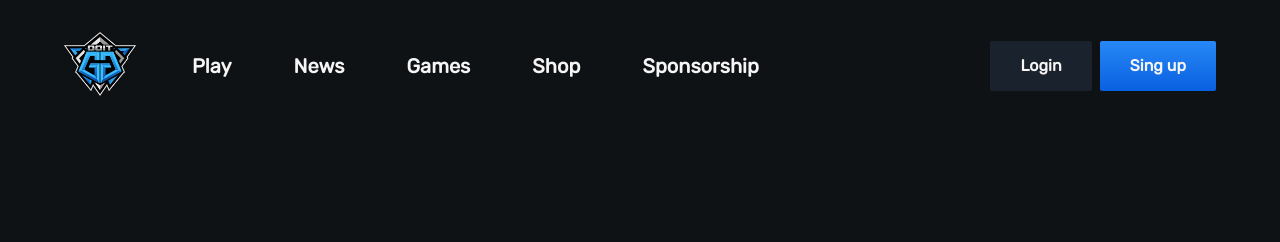
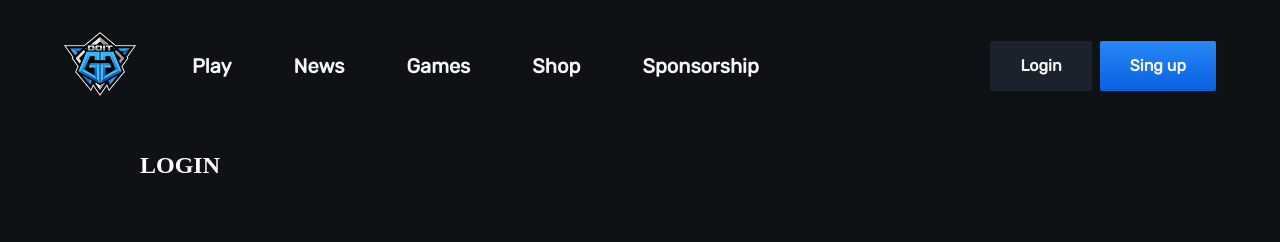
Before and after one commit to sergiymatsiuk/DOIT, a Nuxt app: page /login in a window 1280 px wide. Shown: the top 242 px of the page. Built offline with nearby package versions, Linux system fonts and the light colour scheme; what v-calendar would draw is missing.

Commit message:
create login page

```diff
--- /dev/null
+++ b/pages/login.vue
@@ -0,0 +1,3 @@
+<template>
+  <h2>LOGIN</h2>
+</template>
```
